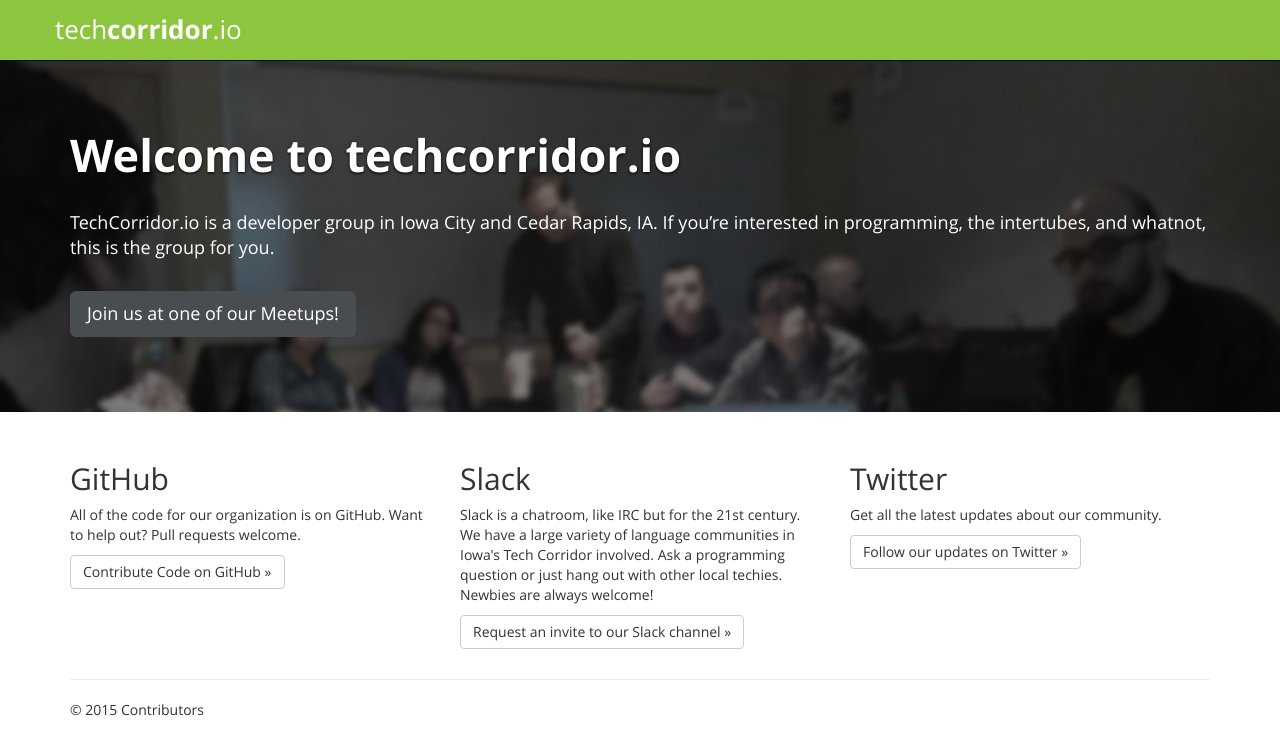
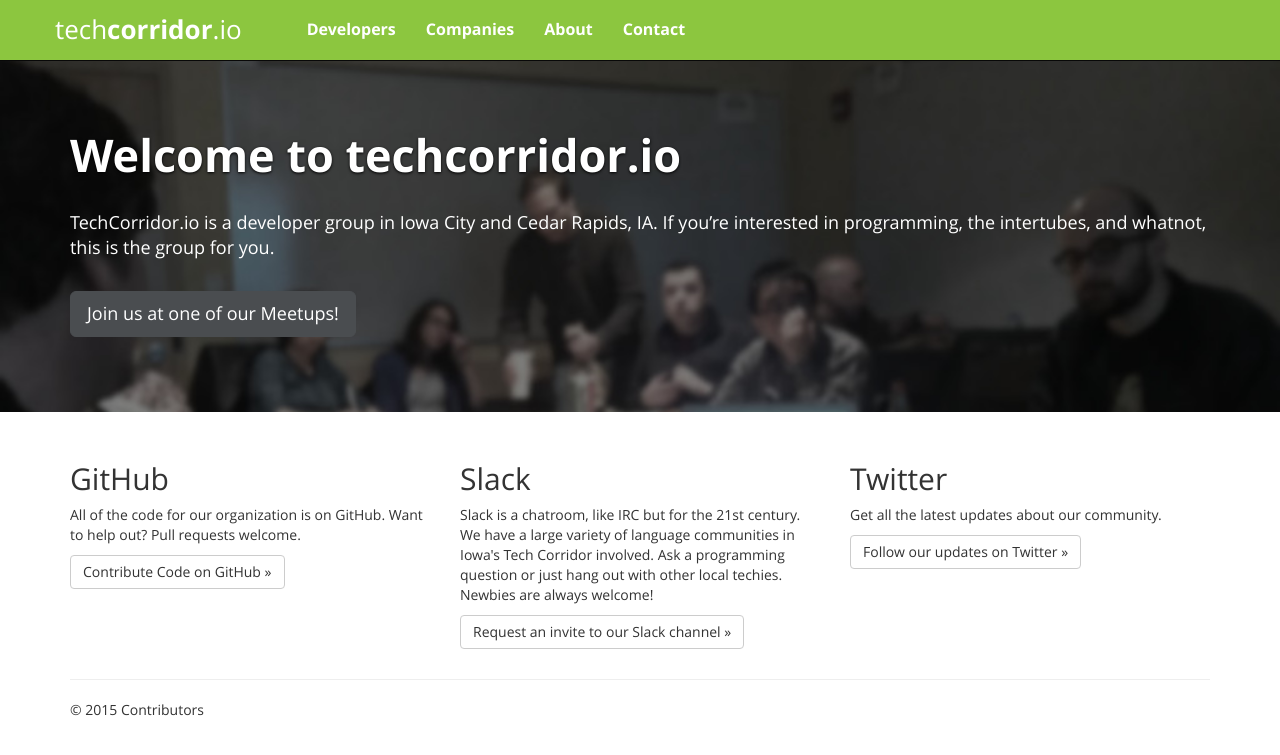
Before and after one commit to techcorridorio/techcorridorio.github.io, a Jekyll site: the page built from index.html, in a window 1280 px wide. Shown: the top 755 px of the page. Built offline with Jekyll 4.4.1, drawn with Linux system fonts in a browser that asks for light colours; nearby versions of some CDN libraries.

Commit message:
Add kinda-reasonable looking nav links

```diff
--- a/_layouts/default.html
+++ b/_layouts/default.html
@@ -32,7 +32,21 @@
         <nav class="navbar navbar-inverse navbar-fixed-top" role="navigation">
             <div class="container">
                 <div class="navbar-header">
+                    <button type="button" class="navbar-toggle collapsed" data-toggle="collapse" data-target="#navbar" aria-expanded="false" aria-controls="navbar">
+                        <span class="sr-only">Toggle navigation</span>
+                        <span class="icon-bar"></span>
+                        <span class="icon-bar"></span>
+                        <span class="icon-bar"></span>
+                    </button>
                     <a class="navbar-brand" href="#">tech<span>corridor</span>.io</a>
+                </div>
+                <div id="navbar" class="navbar-collapse collapse">
+                    <ul class="nav navbar-nav">
+                        <li><a href="#">Developers</a></li>
+                        <li><a href="#">Companies</a></li>
+                        <li><a href="#">About</a></li>
+                        <li><a href="#">Contact</a></li>
+                    </ul>
                 </div>
             </div>
         </nav>
--- a/css/main.css
+++ b/css/main.css
@@ -36,10 +36,18 @@ body{
 	text-shadow: none;
 	height: 60px;
 	line-height: 58px;
+    margin: 0 50px 0 20px;
 	padding:0;
 }
 .navbar-inverse .navbar-brand span{
 	font-weight:bold;
+}
+
+.navbar-inverse a {
+    color: #fff !important;
+    font-size: 16px;
+    font-weight: 700;
+    margin-top: 4px;
 }
 /* Navbar end */
 
```
